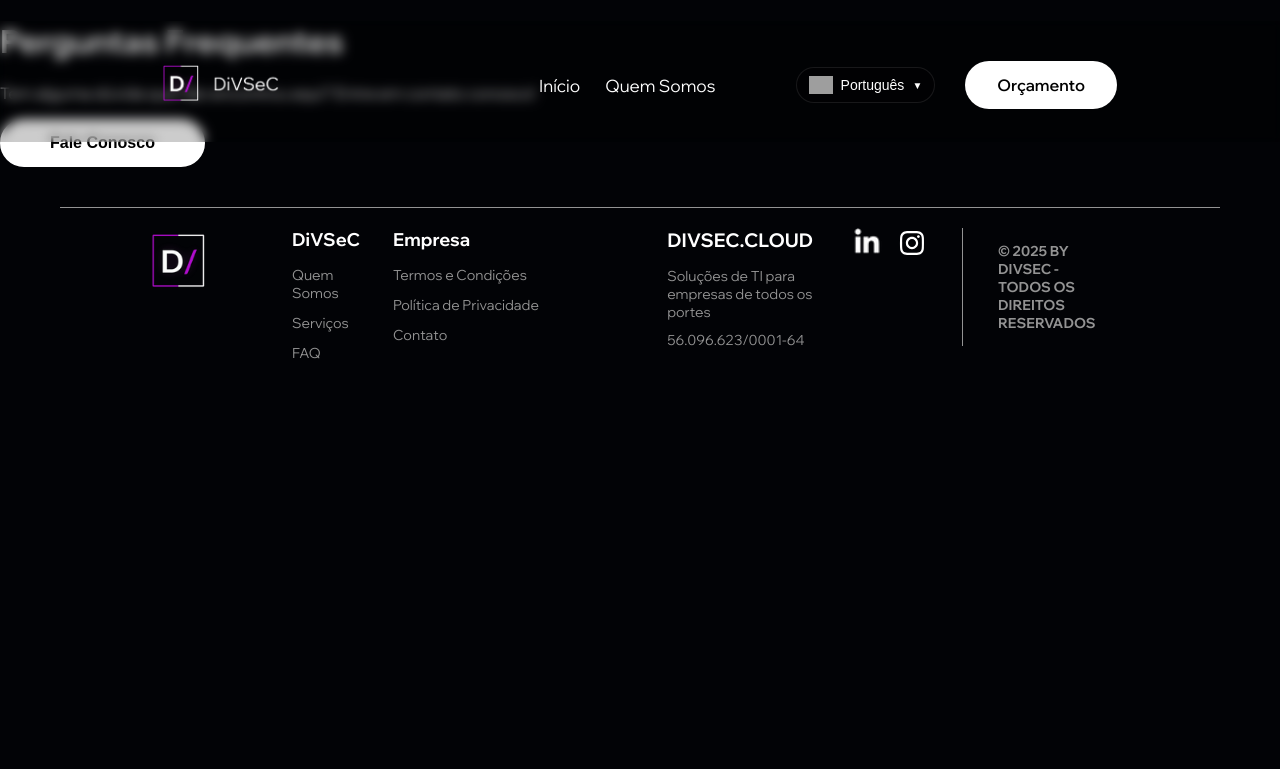
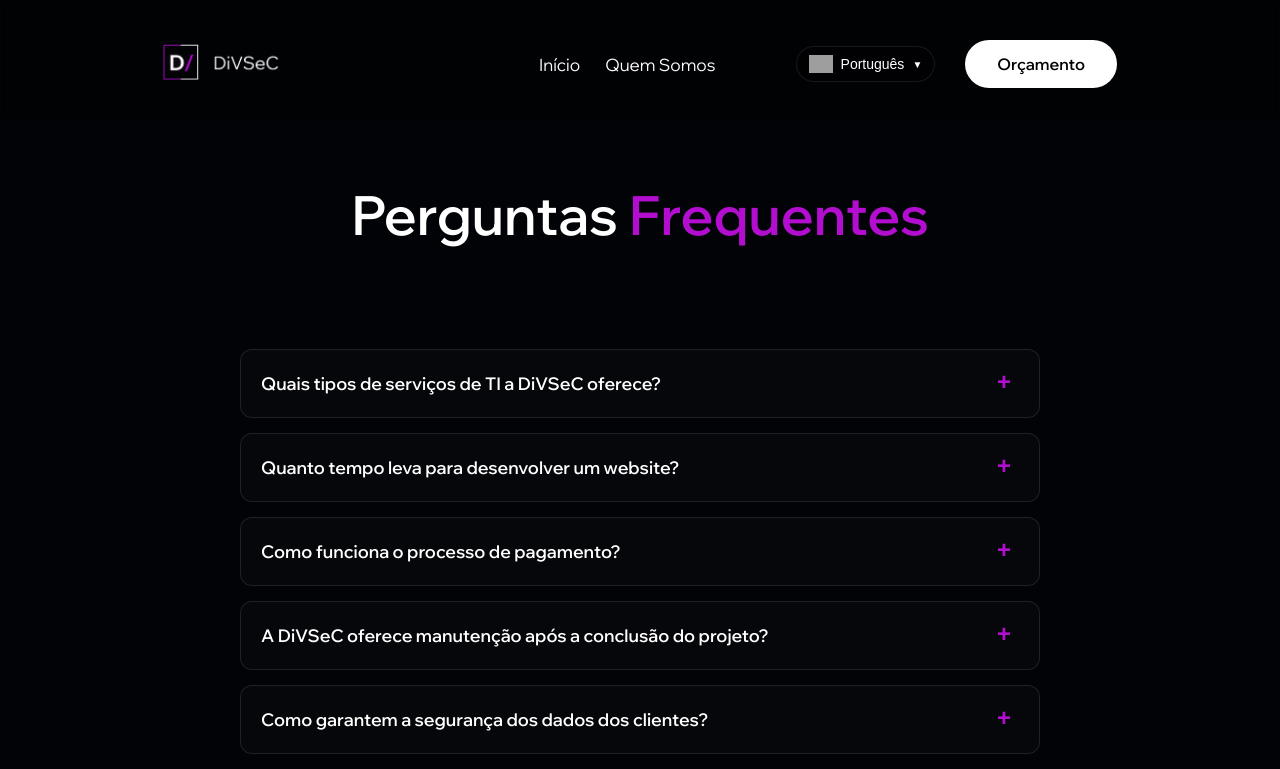
Before and after one commit to brenio55/divsec, a React (Vite) app: page /faq in a window 1280 px wide. Shown: the top 769 px of the page. Built offline with nearby package versions, Linux system fonts and the light colour scheme; grey boxes are pictures that could not be loaded.

Commit message:
fix: fixed FAQ

```diff
--- a/src/mainComponents/main/Footer.jsx
+++ b/src/mainComponents/main/Footer.jsx
@@ -17,7 +17,7 @@ function Footer(){
                             <h2>DiVSeC</h2>
                             <ul>
                                 <li><Link to="/about">{language === 'pt' ? 'Quem Somos' : 'About Us'}</Link></li>
-                                <li><a href='#services'>{language === 'pt' ? 'Serviços' : 'Services'}</a></li>
+                                <li><a href='/#services'>{language === 'pt' ? 'Serviços' : 'Services'}</a></li>
                                 <li><Link to="/faq">FAQ</Link></li>
                             </ul>
                         </div>
--- a/src/pages/main/FAQPage.jsx
+++ b/src/pages/main/FAQPage.jsx
@@ -10,27 +10,27 @@ function FAQPage() {
     const ptFaqItems = [
         {
             question: "Quais tipos de serviços de TI a DiVSeC oferece?",
-            answer: "Oferecemos uma ampla gama de serviços de TI, incluindo desenvolvimento web, gestão de projetos de TI, gerenciamento de social media, suporte técnico, consultoria em TI, soluções de segurança digital e muito mais, adaptados para empresas de todos os portes."
+            answer: "Oferecemos uma ampla gama de serviços de TI, incluindo desenvolvimento web avançado, gestão de projetos de TI, suporte técnico, consultoria em TI, soluções de segurança digital, suporte de infraestrutura, e muito mais, adaptados para empresas de todos os portes."
         },
         {
             question: "Quanto tempo leva para desenvolver um website?",
-            answer: "O prazo depende da complexidade do projeto. Websites simples podem levar de 2 a 4 semanas, enquanto projetos mais complexos como e-commerces ou plataformas personalizadas podem levar de 1 a 3 meses. Sempre definimos prazos claros no início do projeto."
+            answer: "O prazo depende da complexidade do projeto. Websites simples podem levar de 2 a 4 semanas, enquanto projetos mais complexos como e-commerces ou plataformas personalizadas podem levar de 1 a 3 meses - a depender do tamanho do projeto. Sempre definimos prazos claros no início do projeto."
         },
         {
             question: "Como funciona o processo de pagamento?",
-            answer: "Trabalhamos com um sistema de 50% de entrada no início do projeto e os 50% restantes após a aprovação final. Para projetos maiores, podemos estabelecer cronogramas de pagamento em etapas."
+            answer: "Geralmente trabalhamos com um sistema de 50% de entrada no início do projeto e os 50% restantes após a aprovação final. Para projetos maiores, podemos estabelecer cronogramas de pagamento em etapas."
         },
         {
             question: "A DiVSeC oferece manutenção após a conclusão do projeto?",
-            answer: "Sim, oferecemos planos de manutenção e suporte contínuo para todos os nossos projetos. Isso inclui atualizações de segurança, correções de bugs e pequenas melhorias."
+            answer: "Sim, oferecemos planos de manutenção e suporte contínuo para todos os nossos projetos. Isso inclui atualizações de segurança, correções de bugs e pequenas melhorias, podendo ser definido um plano de manutenção por contrato ou por demanda."
         },
         {
             question: "Como garantem a segurança dos dados dos clientes?",
-            answer: "Seguimos rigorosamente as diretrizes da LGPD e implementamos medidas de segurança robustas, incluindo criptografia de dados, backups regulares, controle de acesso e monitoramento constante para proteger as informações dos nossos clientes."
+            answer: "Seguimos rigorosamente as diretrizes da LGPD e implementamos medidas de segurança robustas, incluindo criptografia de dados, backups regulares, controle de acesso e monitoramento constante para proteger as informações dos nossos clientes. Planos de segurança dentro de projetos podem ser definidos conforme a necessidade do cliente."
         },
         {
             question: "É possível expandir os serviços contratados no futuro?",
-            answer: "Absolutamente. Nossos serviços são modulares e escaláveis, permitindo que você comece com o essencial e expanda conforme seu negócio cresce, sem perder a integração entre as soluções."
+            answer: "Absolutamente. Nossos serviços são modulares e escaláveis, permitindo que você comece com o essencial e expanda conforme seu negócio cresce, sem perder a integração entre as soluções. Planos de expansão podem ser definidos ou não,conforme a necessidade do cliente."
         },
         {
             question: "Vocês trabalham com projetos de pequeno porte?",
@@ -67,14 +67,6 @@ function FAQPage() {
         {
             question: "Is it possible to expand contracted services in the future?",
             answer: "Absolutely. Our services are modular and scalable, allowing you to start with the essentials and expand as your business grows, without losing integration between solutions."
-        },
-        {
-            question: "Do you work with small-scale projects?",
-            answer: "Yes, we serve clients of all sizes. Our solutions are customized according to each client's needs and budget, whether for small businesses or large corporations."
-        },
-        {
-            question: "Which technologies do you use in your projects?",
-            answer: "We use modern and robust technologies such as React, Node.js, PHP, WordPress, among others. The choice of technology depends on the specific needs of the project, always prioritizing performance, security, and scalability."
         }
     ];
 
@@ -91,50 +83,38 @@ function FAQPage() {
 
     return (
         <>
-            <Header />
-            <div className="faq-page-container">
-                <div className="faq-page-banner" data-aos="fade-up" data-aos-duration="400">
-                    <h1>{language === 'pt' ? 'Perguntas Frequentes' : 'Frequently Asked Questions'}</h1>
-                </div>
+            <Header></Header>
+            <section className="new-faq-section" id="faq">
+                <h2 className="titlesIntro" data-aos="fade-up" data-aos-duration="400">
+                    {language === 'pt' ? (
+                    <>Perguntas <span className="purpleColor">Frequentes</span></>
+                ) : (
+                    <>Frequently <span className="purpleColor">Asked Questions</span></>
+                )}
+            </h2>
 
-                <div className="faq-page-content" data-aos="fade-up" data-aos-duration="400">
-                    <div className="faq-container">
+            <div className="new-faq-container" data-aos="fade-up" data-aos-duration="400">
                 {faqItems.map((item, index) => (
+                    <div key={index} className="new-faq-item">
                         <div
-                                key={index}
-                                className={`faq-item ${openIndex === index ? 'active' : ''}`}
-                                data-aos="fade-up"
-                                data-aos-duration="400"
-                                data-aos-delay={index * 100}
-                            >
-                                <div
-                                    className="faq-question"
+                            className="new-faq-question"
                             onClick={() => toggleFaq(index)}
                         >
                             <h3>{item.question}</h3>
-                                    <span className="faq-toggle">{openIndex === index ? '-' : '+'}</span>
+                            <span className="new-faq-icon">
+                                {openIndex === index ? '−' : '+'}
+                            </span>
                         </div>
-                                <div className={`faq-answer ${openIndex === index ? 'open' : ''}`}>
+                        {openIndex === index && (
+                            <div className="new-faq-answer">
                                 <p>{item.answer}</p>
                             </div>
+                        )}
                     </div>
                 ))}
             </div>
-                    <div className="faq-page-contact" data-aos="fade-up" data-aos-duration="400">
-                        <p>
-                            {language === 'pt'
-                                ? 'Tem alguma dúvida que não encontrou aqui? Entre em contato conosco!'
-                                : 'Have a question you didn\'t find here? Contact us!'}
-                        </p>
-                        <a href='https://wa.me/558431902145' target='_blank' rel="noopener noreferrer">
-                            <button className='buttonPattern white'>
-                                {language === 'pt' ? 'Fale Conosco' : 'Contact Us'}
-                            </button>
-                        </a>
-                    </div>
-                </div>
-            </div>
-            <Footer />
+        </section>
+        <Footer></Footer>
         </>
     );
 }
```
Also changed, not shown: src/pages/main/FAQ.jsx (+23 -7 lines). Lines whose indentation alone changed are shown as unchanged.
